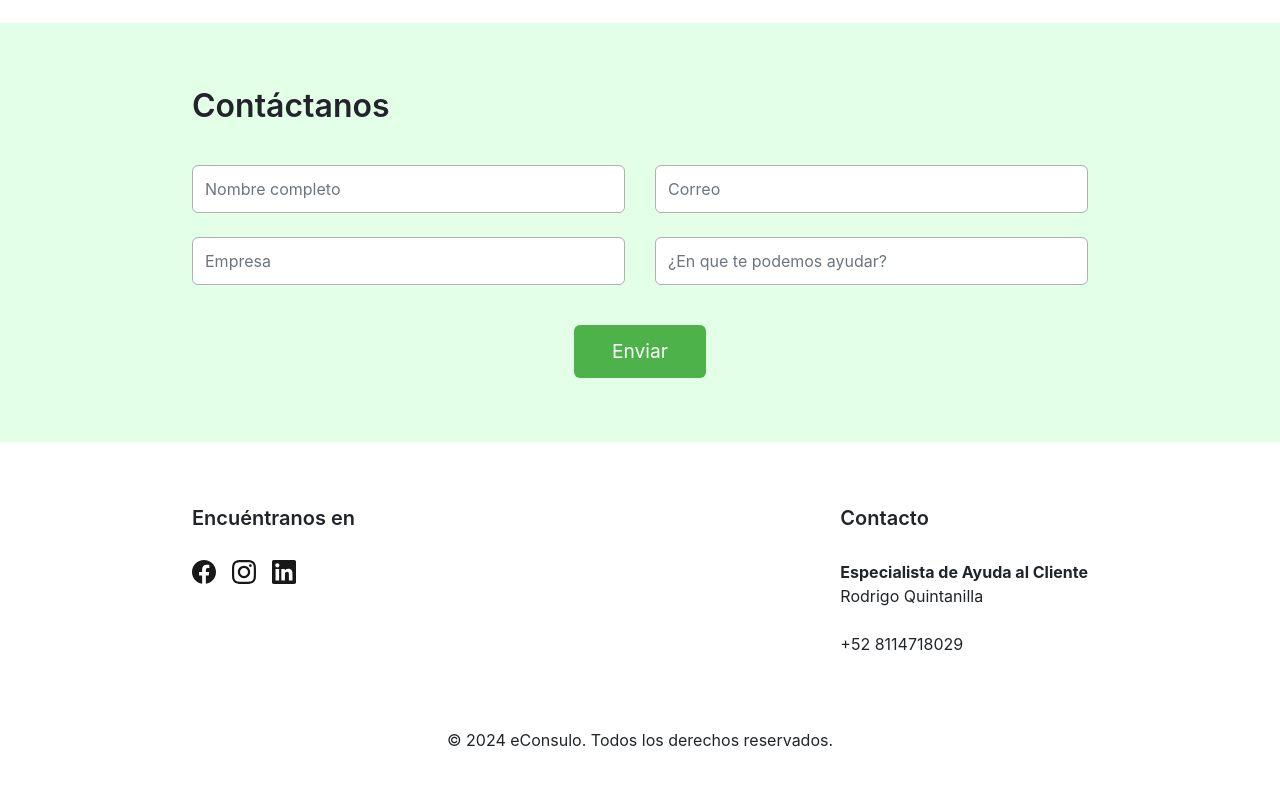
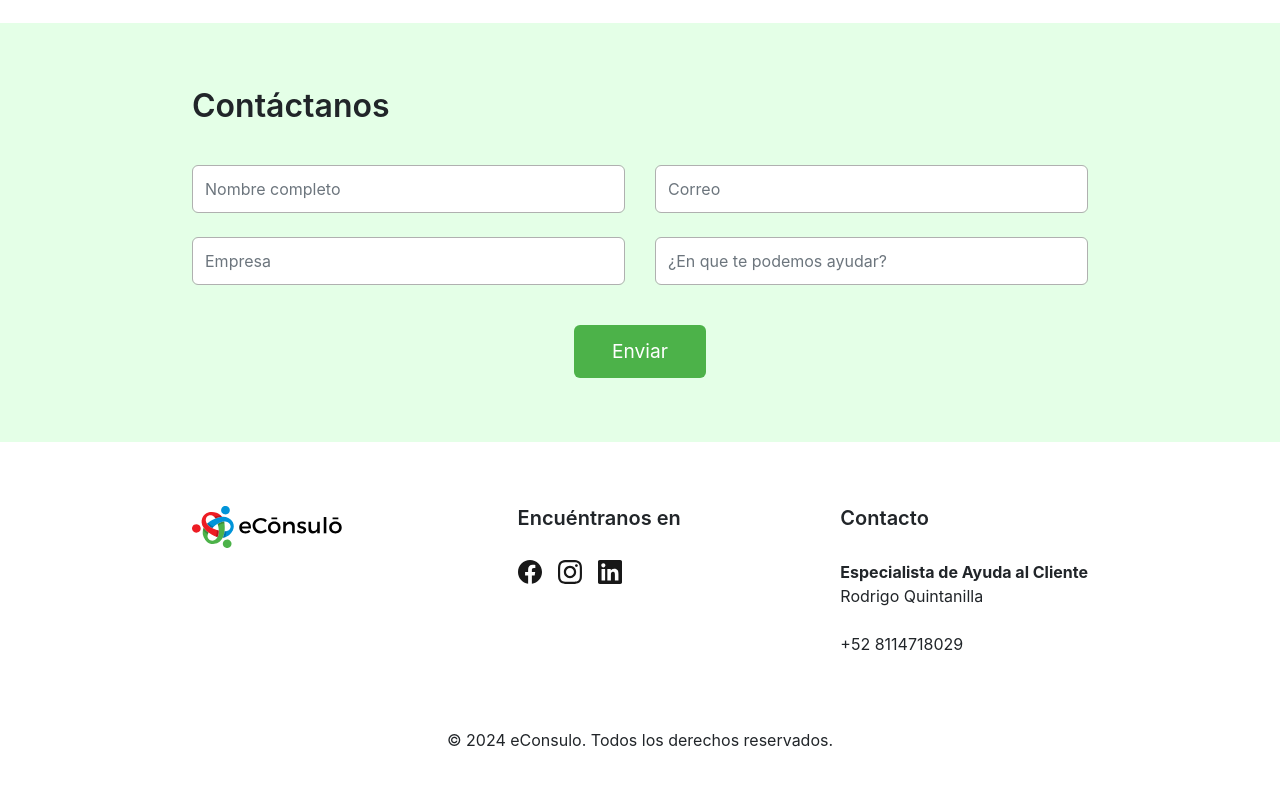
Before and after one commit to Xavtols/eConsulo-landing, a plain HTML site: page index.html in a window 1280 px wide. Shown: the part 2618-3404 px from the top of the page. Drawn offline with nearby package versions, Linux system fonts and the light colour scheme.

Commit message:
Add files via upload

```diff
--- a/index.html
+++ b/index.html
@@ -220,7 +220,9 @@
 
     <div class="footer">
         <div class="sub-section" id="footer-elements">
-
+            <div class="logo-slot">
+                <img class="logo" src="https://raw.githubusercontent.com/Xavtols/eConsulo-landing/3a15f06af08123f98ae86e1ea4f3e3c4185761eb/logo.svg" alt="">
+            </div>
             <div class="social-media">
                 <h2>Encuéntranos en</h2>
                 <div class="social-icons">
```
